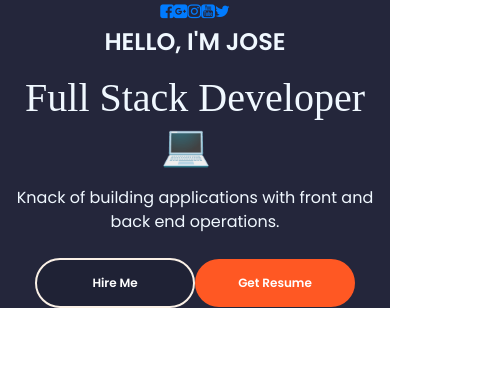
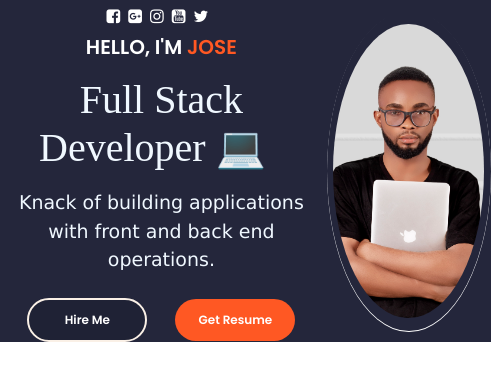
Before and after one commit to JBFernandez/react-portfolio, a React (Vite) app: page / in a window 390 px wide. Shown: the top 380 px of the page, 491 px wide, since content can reach past the window. Built offline with nearby package versions, Linux system fonts and the light colour scheme; a web font is replaced by a local one.

Commit message:
CSS styles for the Profile page

```diff
--- a/src/PortfolioContainer/Home/Profile.jsx
+++ b/src/PortfolioContainer/Home/Profile.jsx
@@ -77,7 +77,7 @@ export const Profile = () => {
                     </a>
                 </div>
             </div>
-            <div className='profie-picture' >
+            <div className='profile-picture' >
                 <div className='profile-picture-background' >
 
                 </div>
--- a/src/PortfolioContainer/Home/profile.css
+++ b/src/PortfolioContainer/Home/profile.css
@@ -29,3 +29,104 @@
     font-size: 40px;
     font-family: cursive;
 }
+
+.primary-text{
+    color: var(--white);
+}
+
+.highlighted-text {
+    color: var(--dark-orange);
+}
+
+.profile-role-tagline {
+    font-family: Verdana, Geneva, Tahoma, sans-serif;
+    font-size: 19px;
+    margin: 5px 0 0 0;
+}
+
+.profile-options .highlighted-btn {
+    margin: 0 0 0 28px;
+}
+
+
+.profile-options .highlighted-btn:hover {
+    margin: 0 0 0 28px;
+    background-color: cornsilk;
+    color: black;
+}
+
+.profile-picture {
+    display: flex;
+    align-items: center;
+    justify-content: center;
+    box-shadow: 0 1px 0px 0px var(--white);
+    border-radius: 50%;
+    height: 380px;
+    width: 380px;
+    margin: 0 0px 0 100px;
+}
+
+.profile-picture-background {
+    height: 92%;
+    width: 92%;
+    background-image: url("../../assets/Home/profilephoto.jpg");
+    background-size: cover;
+    border-radius: 50%;
+    background-repeat: no-repeat;
+    background-position: center;
+}
+
+.profile-picture-background:hover {
+
+    transform: scale(1.07);
+    transition: 1s ease-out;
+}
+
+.colz .colz-icon i {
+    color: white;
+    padding: 8px;
+    padding-left: 0px;
+}
+
+.colz .colz-icon i:hover {
+    transform: scale(1.5);
+
+}
+
+@media screen and (max-width: 1110px ) {
+    .profile-picture{
+        margin: 0 0 0 80px;
+    }
+
+    .profile-details-name {
+        font-size: 20px;
+    }
+
+    .profile-details-role .primary-text {
+         font-size: 12px;
+    }
+
+    .profile-options .btn {
+        width: 120px;
+        padding: 11px 0;
+        z-index: 700;
+    }
+
+}
+
+@media screen and (max-width: 910px ) {
+    .profile-picture{
+        height: 320px;
+        width: 320px;
+        margin: 0 0 0 4px;
+    }
+}
+
+@media screen and (max-width: 910px ) {
+    .profile-picture{
+        height: 320px;
+        width: 320px;
+        margin: 0 0 0 4px;
+    }
+
+}
```
